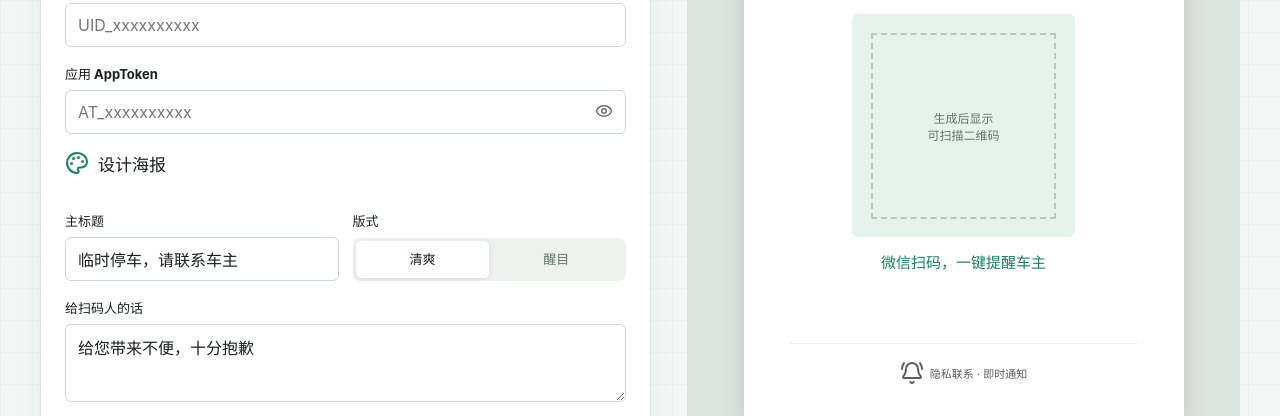
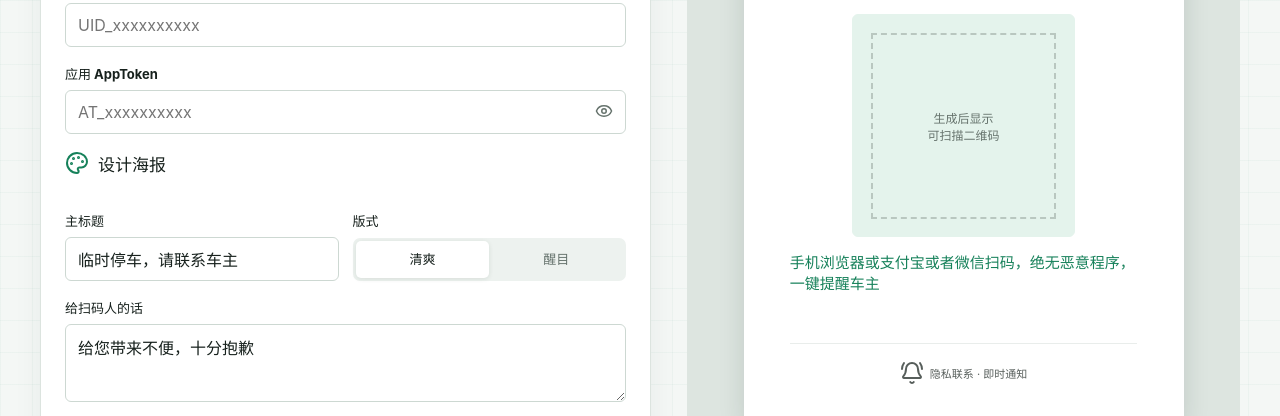
Before and after one commit to newshanghai2006-png/wxpusher-parking, a website: page public/index.html in a window 1280 px wide. Shown: the part 352-768 px from the top of the page. Drawn offline with Linux system fonts and the light colour scheme.

Commit message:
Update index.html

```diff
--- a/public/index.html
+++ b/public/index.html
@@ -83,7 +83,7 @@
           <h2 class="poster-title" id="preview-title">临时停车，请联系车主</h2>
           <p class="poster-note" id="preview-note">给您带来不便，十分抱歉</p>
           <div class="qr-frame" id="qr-frame"><div class="qr-placeholder"><span>生成后显示<br>可扫描二维码</span></div></div>
-          <p class="scan-copy">微信扫码，一键提醒车主</p>
+          <p class="scan-copy">手机浏览器或支付宝或者微信扫码，绝无恶意程序，一键提醒车主</p>
           <div class="poster-foot"><i data-lucide="bell-ring"></i><span>隐私联系 · 即时通知</span></div>
         </article>
       </div>
```
